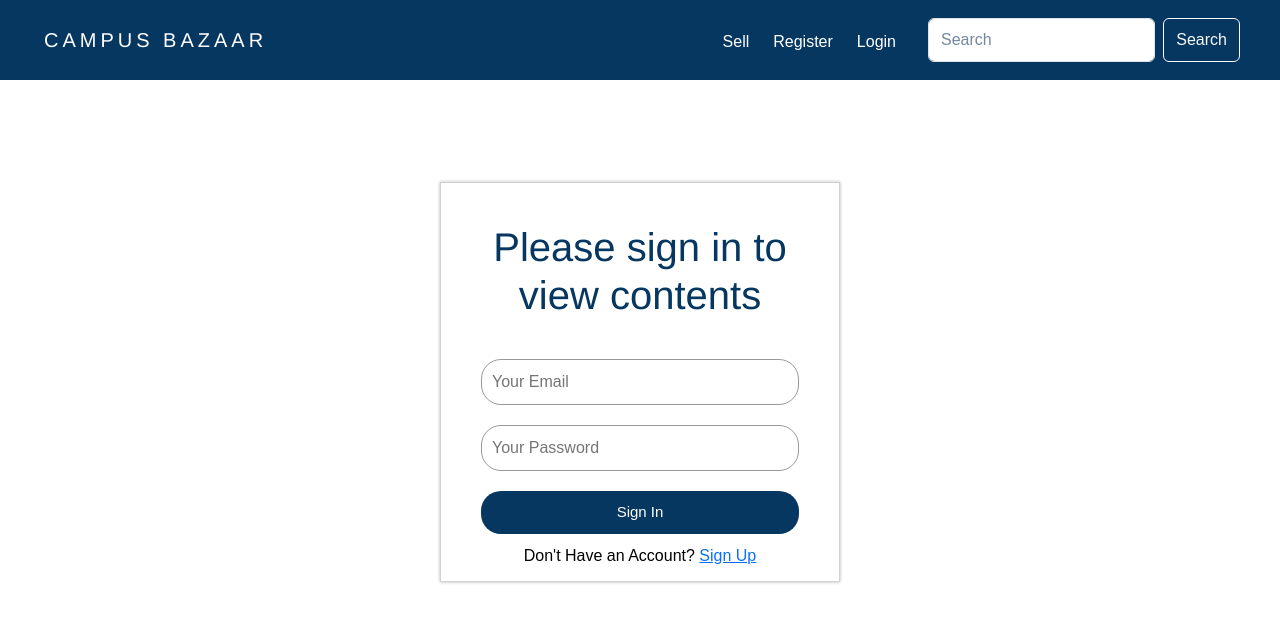
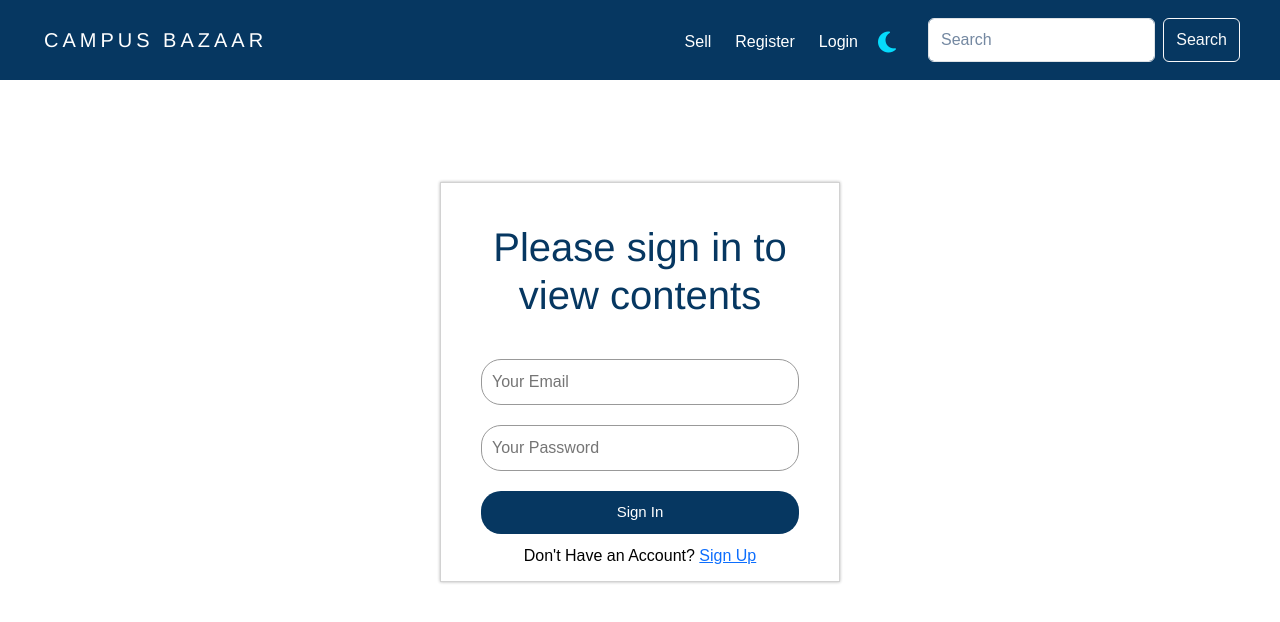
Before and after one commit to k3nnee/campus-bazaar, a React (Create React App) app in the folder frontend/: page / in a window 1280 px wide. Shown: the top 622 px of the page. Built offline with nearby package versions, Linux system fonts and the light colour scheme; no server answers.

Commit message:
add light-dark mode to sign-in pages

```diff
--- a/frontend/src/components/NavbarLink.js
+++ b/frontend/src/components/NavbarLink.js
@@ -22,6 +22,11 @@ const NavbarLink = (prop) => {
                             <Link className="nav-link m-0 mx-1" to="/login">
                                 Login
                             </Link>
+                        </li>
+                        <li className="nav-item d-flex justify-content-center mt-2 mb-1 me-1">
+                            <button onClick={prop.toggleDarkMode} className={`btn btn-toggle-theme ${prop.isDark ? "dark-mode" : "light-mode"}`}>
+                                {prop.isDark ? (<i className="fa-solid fa-sun" style={{ color: "#ffdf00" }}></i>) : (<i className="fa-solid fa-moon" style={{ color: "#05dbfc" }}></i>)}
+                            </button>
                         </li>
                     </> :
                         <>
```
